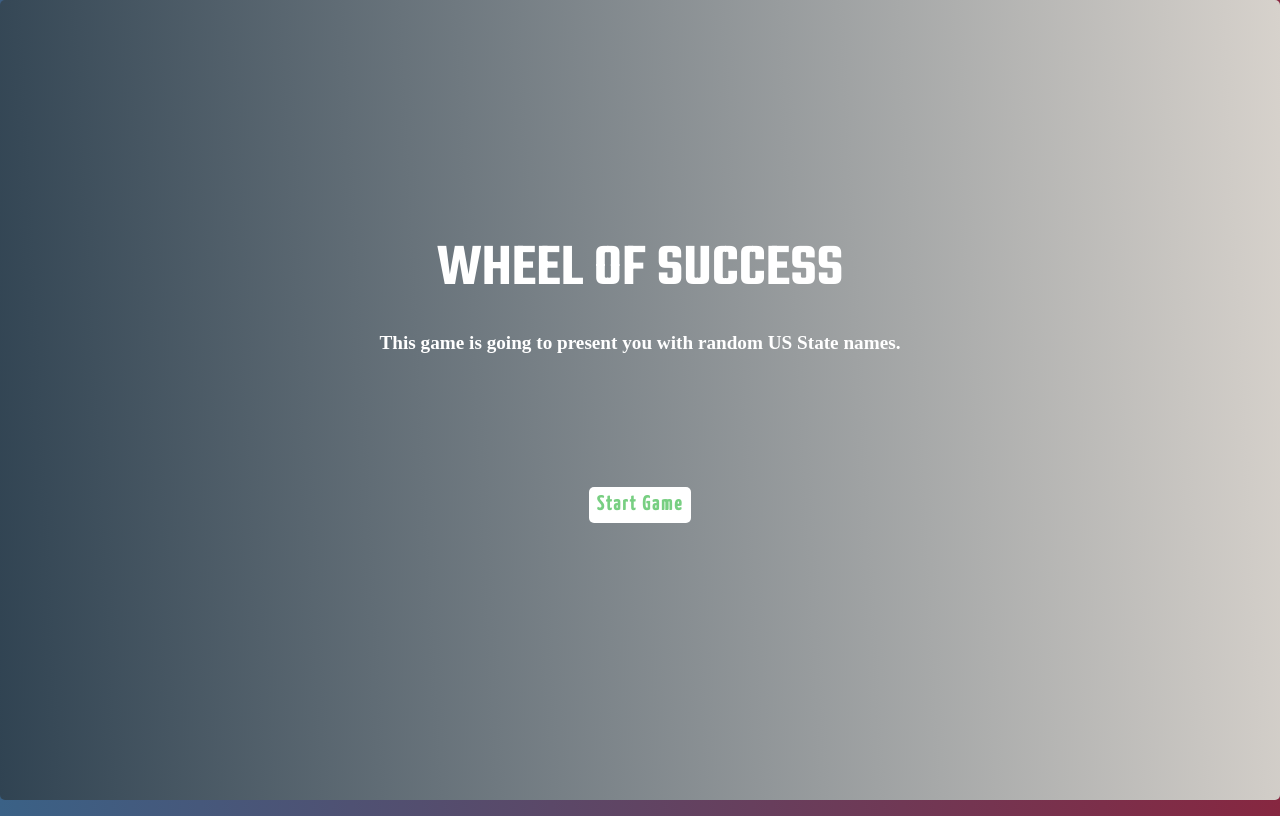
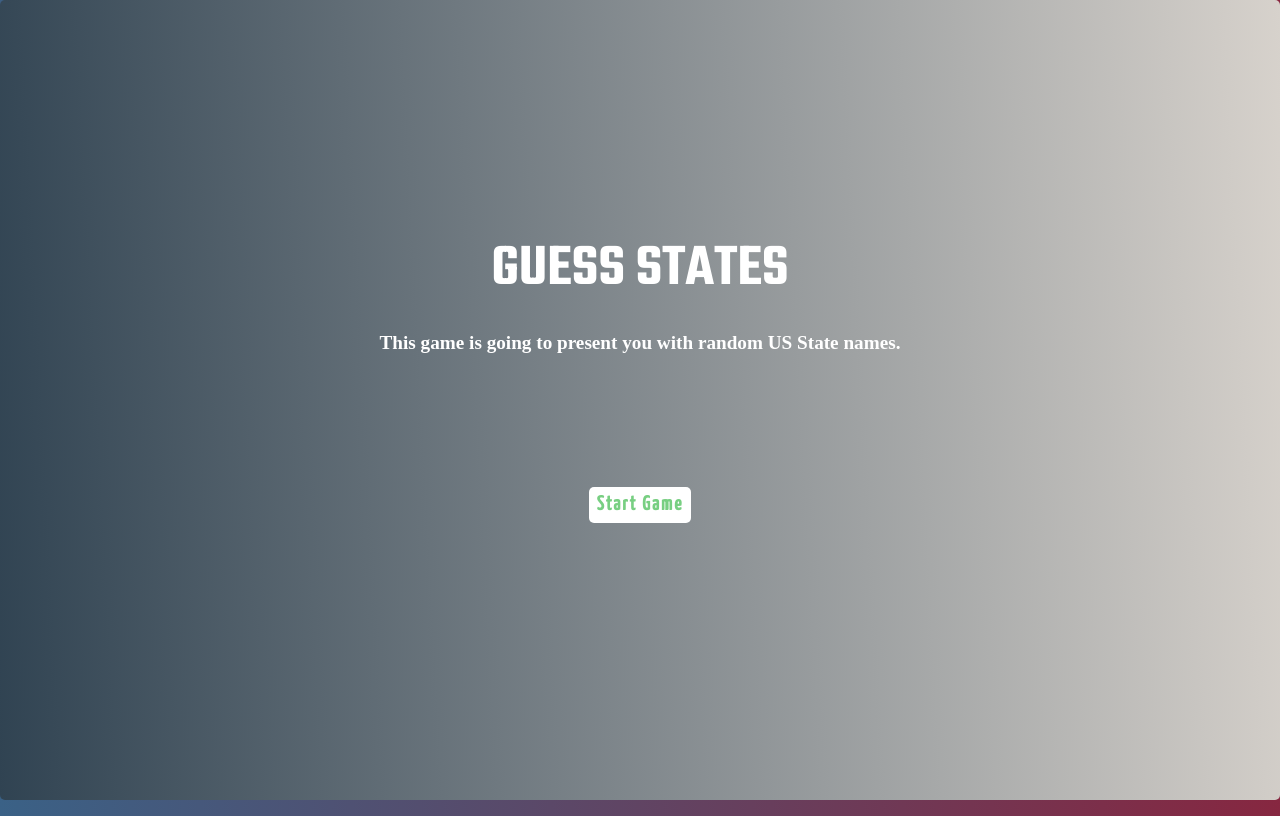
Before and after one commit to ZaidKhan144/game-show-app, a plain HTML site: page index.html in a window 1280 px wide. Drawn offline with nearby package versions, Linux system fonts and the light colour scheme.

Commit message:
title change

```diff
--- a/index.html
+++ b/index.html
@@ -2,14 +2,14 @@
 <html lang="en">
   <head>
     <meta charset="utf-8">
-    <title>Wheel of Success!</title>
+    <title>Guess States!</title>
     <meta name="viewport" content="width=device-width, initial-scale=1.0">
     <link href="css/styles.css" rel="stylesheet">
   </head>
   <body>
     <div class="main-container">
       <div id="overlay" class="start">
-        <h2 class="title">Wheel of Success</h2>
+        <h2 class="title">Guess States</h2>
         <p class="how-to">This game is going to present you with random US State names.</p>
         <h3 class="result"></h3>
         <a class="btn__reset">Start Game</a>
@@ -17,7 +17,7 @@
       </div>
 
       <div id="banner" class="section">
-        <h2 class="header">Wheel of Success</h2>
+        <h2 class="header">Guess States</h2>
       </div>
 
       <div id="phrase" class="section">
```
